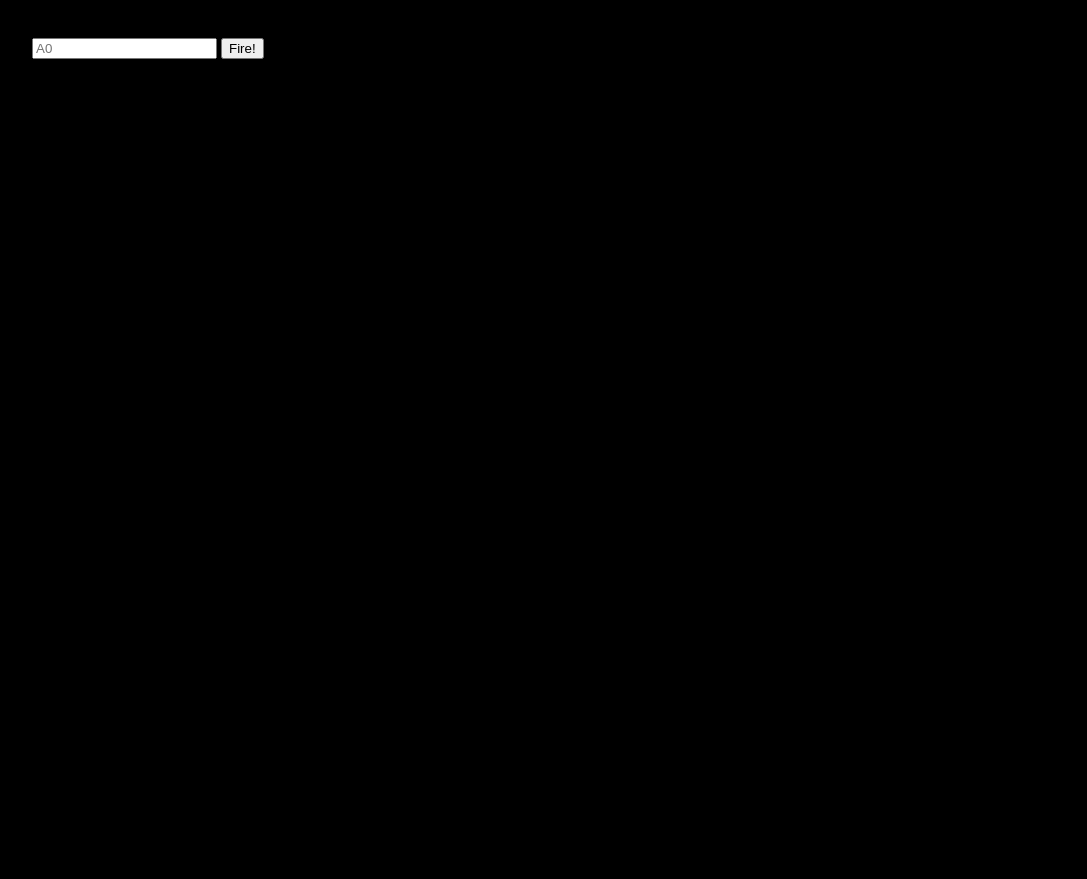
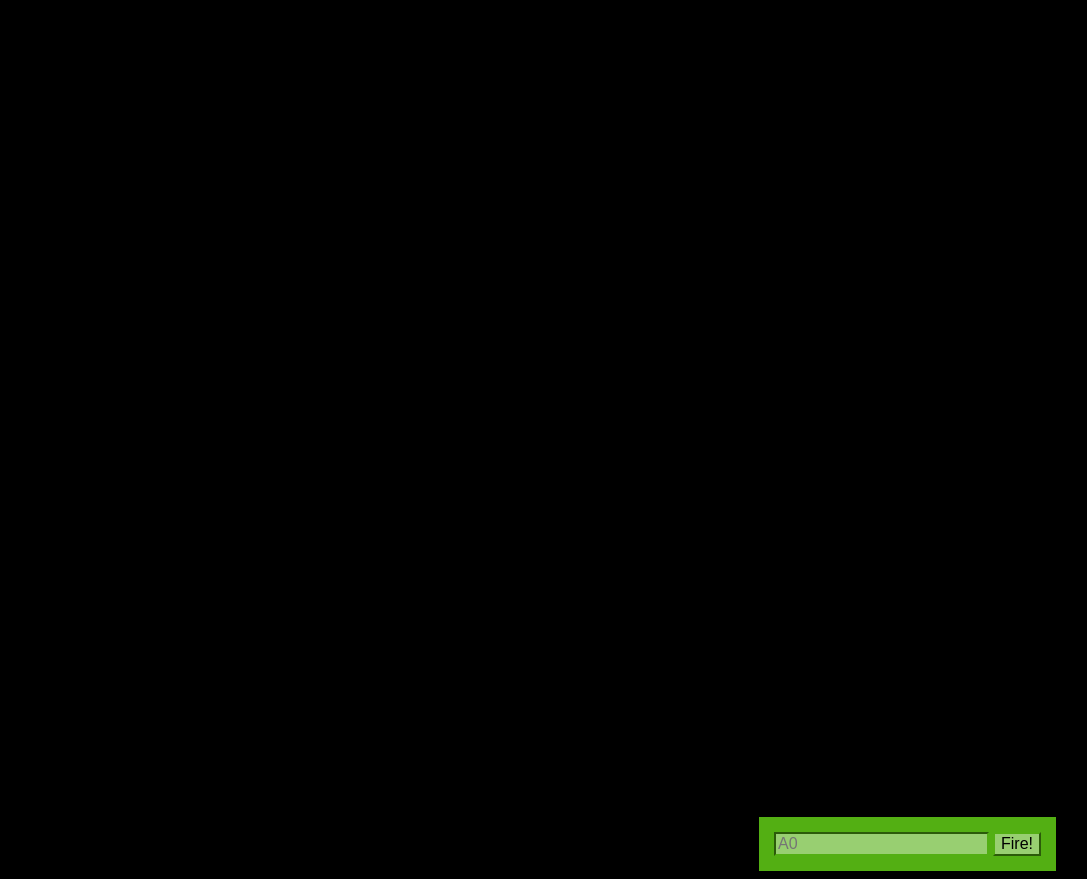
Before and after one commit to Johny1010/ship-game, a plain HTML site: page index.html in a window 1280 px wide. Shown: the whole page, without its empty margins (96-1183 px from the left). Drawn offline with Linux system fonts and the light colour scheme.

Commit message:
styled board, inputs and button, added images if hit or miss

```diff
--- a/styles/battleship.css
+++ b/styles/battleship.css
@@ -9,3 +9,43 @@ div#board {
     margin: auto;
     background: url("../Images/board.jpg") no-repeat;
 }
+
+div#messageArea {
+    position: absolute;
+    top: 0;
+    left: 0;
+    color: rgb(83,175,19);
+}
+
+table {
+    position: absolute;
+    left: 173px;
+    top: 98px;
+    border-spacing: 0;
+}
+
+td {
+    width: 94px;
+    height: 94px;
+}
+
+form {
+    position: absolute;
+    bottom: 0;
+    right: 0;
+    padding: 15px;
+    background-color: rgb(83, 175,19);
+}
+
+form input {
+    background-color: rgb(152, 207, 113);
+    border-color: rgb(83, 175,19);
+    font-size: 1em;
+}
+
+.hit {
+    background: url(../Images/ship.png) no-repeat center center;
+}
+.miss {
+    background: url(../Images/miss.png) no-repeat center center;
+}
```
